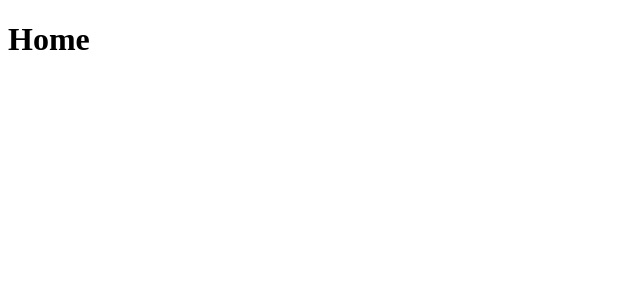
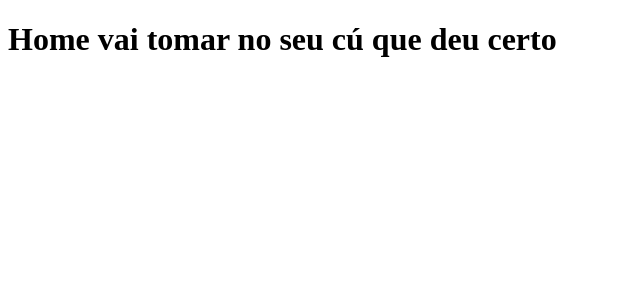
Before and after one commit to RENATO-BLUE/Escola, a Next.js app: page / in a window 1280 px wide. Shown: the top 300 px of the page, without its empty margins (0-640 px from the left). Built offline with nearby package versions, Linux system fonts and the light colour scheme.

Commit message:
graças a Deus

```diff
--- a/pages/index.js
+++ b/pages/index.js
@@ -1,5 +1,5 @@
 function Home(){
-    return <div><h1>Home</h1></div>
+    return <div><h1>Home vai tomar no seu cú que deu certo</h1></div>
 }
 
 export default Home
```
